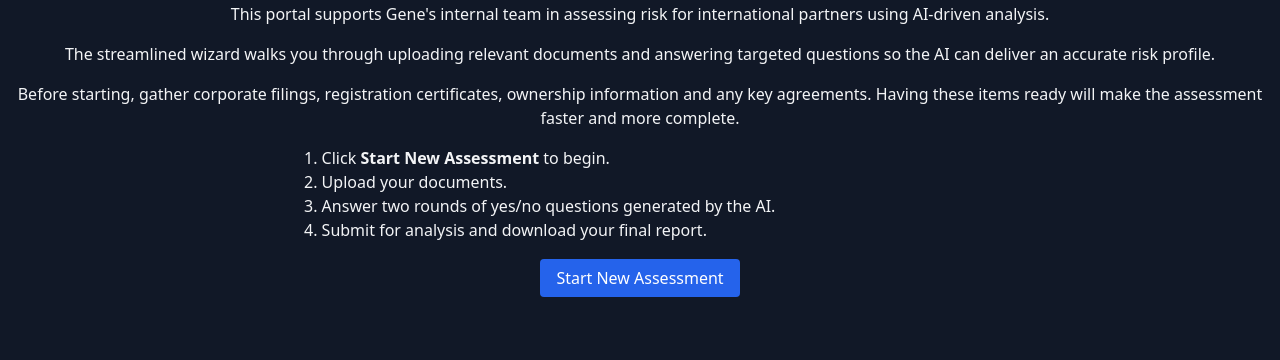
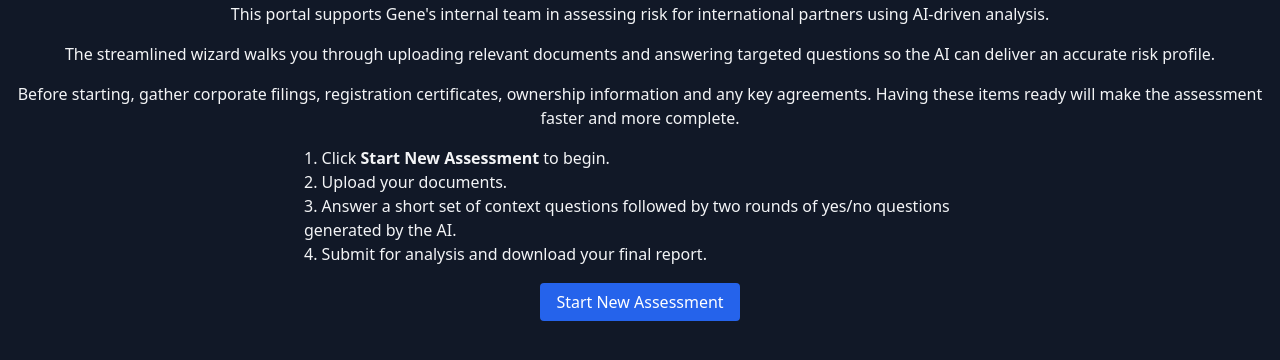
Before and after one commit to sherafyk/GB1, a FastAPI app: page / in a window 1280 px wide. Shown: the part 178-538 px from the top of the page. Run offline with FastAPI, Linux system fonts and the light colour scheme; some libraries are stand-ins or nearby versions.

Commit message:
Add context question step

```diff
--- a/app/main.py
+++ b/app/main.py
@@ -21,6 +21,7 @@ from . import db
 
 from .analysis import (
     analyze,
+    generate_context_questions,
     generate_questions,
     generate_followups,
     extract_structured_data,
@@ -166,11 +167,74 @@ async def wizard_upload_post(request: Request, files: List[UploadFile] = File(..
     form["company"] = structured.get("company", {})
     form["context"] = structured.get("context", {})
     try:
-        questions = await generate_questions(form)
+        context_q = await generate_context_questions(combined)
     except Exception as exc:
         return templates.TemplateResponse(
             "upload.html",
-            {"request": request, "error": f"Failed to generate questions: {exc}"},
+            {"request": request, "error": f"Failed to generate context questions: {exc}"},
+            status_code=500,
+        )
+    request.session["context_questions"] = context_q
+    return RedirectResponse(url="/wizard/context", status_code=303)
+
+
+@app.get("/wizard/context", response_class=HTMLResponse)
+async def wizard_context(request: Request):
+    """Display short context questions for the user."""
+    resp = require_user(request)
+    if resp:
+        return resp
+    questions = request.session.get("context_questions", [])
+    return templates.TemplateResponse(
+        "short_questions.html",
+        {
+            "request": request,
+            "questions": questions,
+            "step": "Step 2 of 5: Provide Context",
+            "post_url": "/wizard/context",
+        },
+    )
+
+
+@app.post("/wizard/context")
+async def wizard_context_post(request: Request):
+    """Handle answers to the context questions and fetch yes/no questions."""
+    resp = require_user(request)
+    if resp:
+        return resp
+    form = await request.form()
+    questions = request.session.get("context_questions", [])
+    answers = []
+    for i, q in enumerate(questions, 1):
+        ans = form.get(f"q{i}")
+        if not ans:
+            return templates.TemplateResponse(
+                "short_questions.html",
+                {
+                    "request": request,
+                    "questions": questions,
+                    "step": "Step 2 of 5: Provide Context",
+                    "post_url": "/wizard/context",
+                    "error": "Please answer all questions",
+                },
+                status_code=400,
+            )
+        answers.append({"question": q, "answer": ans})
+    request.session["context_answers"] = answers
+    data = request.session.get("form", {})
+    data["context_answers"] = answers
+    try:
+        questions = await generate_questions(data)
+    except Exception as exc:
+        return templates.TemplateResponse(
+            "short_questions.html",
+            {
+                "request": request,
+                "questions": questions,
+                "step": "Step 2 of 5: Provide Context",
+                "post_url": "/wizard/context",
+                "error": f"Failed to generate questions: {exc}",
+            },
             status_code=500,
         )
     request.session["questions_round1"] = questions
@@ -191,7 +255,7 @@ async def wizard_questions1(request: Request):
         {
             "request": request,
             "questions": questions,
-            "step": "Step 2 of 4: Answer 10 Key Questions",
+            "step": "Step 3 of 5: Answer 10 Key Questions",
             "post_url": "/wizard/questions1",
         },
     )
@@ -214,7 +278,7 @@ async def wizard_questions1_post(request: Request):
                 {
                     "request": request,
                     "questions": questions,
-                    "step": "Step 2 of 4: Answer 10 Key Questions",
+                    "step": "Step 3 of 5: Answer 10 Key Questions",
                     "post_url": "/wizard/questions1",
                     "error": "Please answer all questions",
                 },
@@ -232,7 +296,7 @@ async def wizard_questions1_post(request: Request):
             {
                 "request": request,
                 "questions": questions,
-                "step": "Step 2 of 4: Answer 10 Key Questions",
+                "step": "Step 3 of 5: Answer 10 Key Questions",
                 "post_url": "/wizard/questions1",
                 "error": f"Failed to generate follow-up questions: {exc}",
             },
@@ -254,7 +318,7 @@ async def wizard_questions2(request: Request):
         {
             "request": request,
             "questions": questions,
-            "step": "Step 3 of 4: Answer Follow-Up Questions",
+            "step": "Step 4 of 5: Answer Follow-Up Questions",
             "post_url": "/wizard/questions2",
         },
     )
@@ -277,7 +341,7 @@ async def wizard_questions2_post(request: Request):
                 {
                     "request": request,
                     "questions": questions,
-                    "step": "Step 3 of 4: Answer Follow-Up Questions",
+                    "step": "Step 4 of 5: Answer Follow-Up Questions",
                     "post_url": "/wizard/questions2",
                     "error": "Please answer all questions",
                 },
@@ -309,8 +373,11 @@ async def wizard_confirm_post(request: Request):
         return resp
     data = request.session.get("form", {})
     data["extracted_text"] = request.session.get("extracted_text", "")
-    qa = request.session.get("answers_round1", []) + request.session.get(
-        "answers_round2", []
+    data["context_answers"] = request.session.get("context_answers", [])
+    qa = (
+        request.session.get("context_answers", [])
+        + request.session.get("answers_round1", [])
+        + request.session.get("answers_round2", [])
     )
     report_md = await analyze(data, qa)
     html_report = markdown.markdown(report_md)
--- a/templates/confirm.html
+++ b/templates/confirm.html
@@ -1,7 +1,7 @@
 {% extends "base.html" %}
 {% block title %}Confirmation{% endblock %}
 {% block content %}
-<h2 class="text-lg mb-4">Step 4 of 4: Ready to run analysis?</h2>
+<h2 class="text-lg mb-4">Step 5 of 5: Ready to run analysis?</h2>
 <p>Click below to generate the AI risk report.</p>
 <form method="post" class="mt-4">
   <button type="submit" class="px-4 py-2 bg-blue-600 hover:bg-blue-700 rounded">Run Analysis</button>
--- a/templates/index.html
+++ b/templates/index.html
@@ -9,7 +9,7 @@
     <ol class="list-decimal list-inside text-left max-w-2xl mx-auto mb-6">
         <li>Click <strong>Start New Assessment</strong> to begin.</li>
         <li>Upload your documents.</li>
-        <li>Answer two rounds of yes/no questions generated by the AI.</li>
+        <li>Answer a short set of context questions followed by two rounds of yes/no questions generated by the AI.</li>
         <li>Submit for analysis and download your final report.</li>
     </ol>
     <a href="/wizard/upload" class="px-4 py-2 bg-blue-600 hover:bg-blue-700 rounded text-white">Start New Assessment</a>
```
Also changed, not shown: app/analysis.py (+39 -4 lines), models/prompts.py (+6 -1 lines), templates/short_questions.html (added, +15 -0 lines), README.md.
